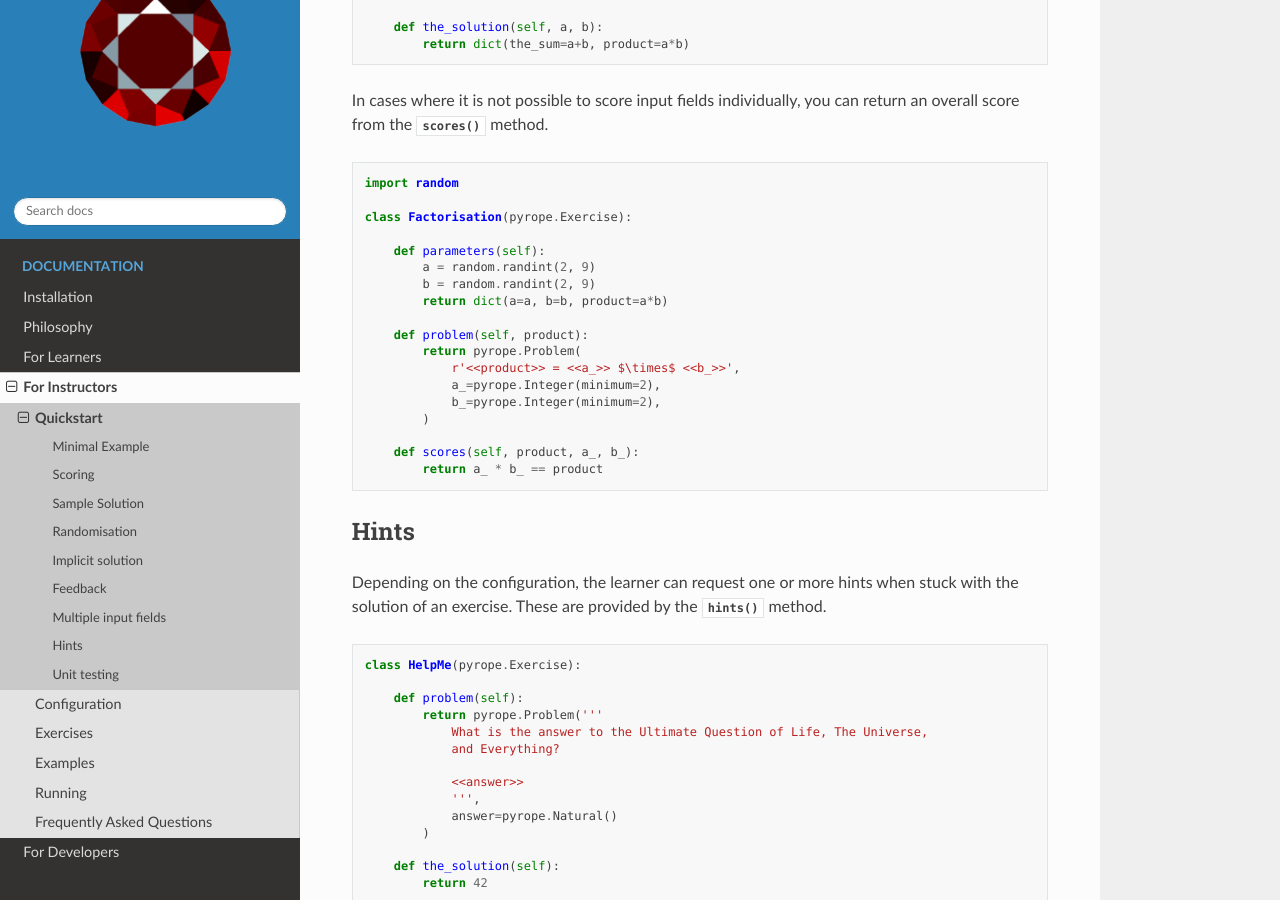
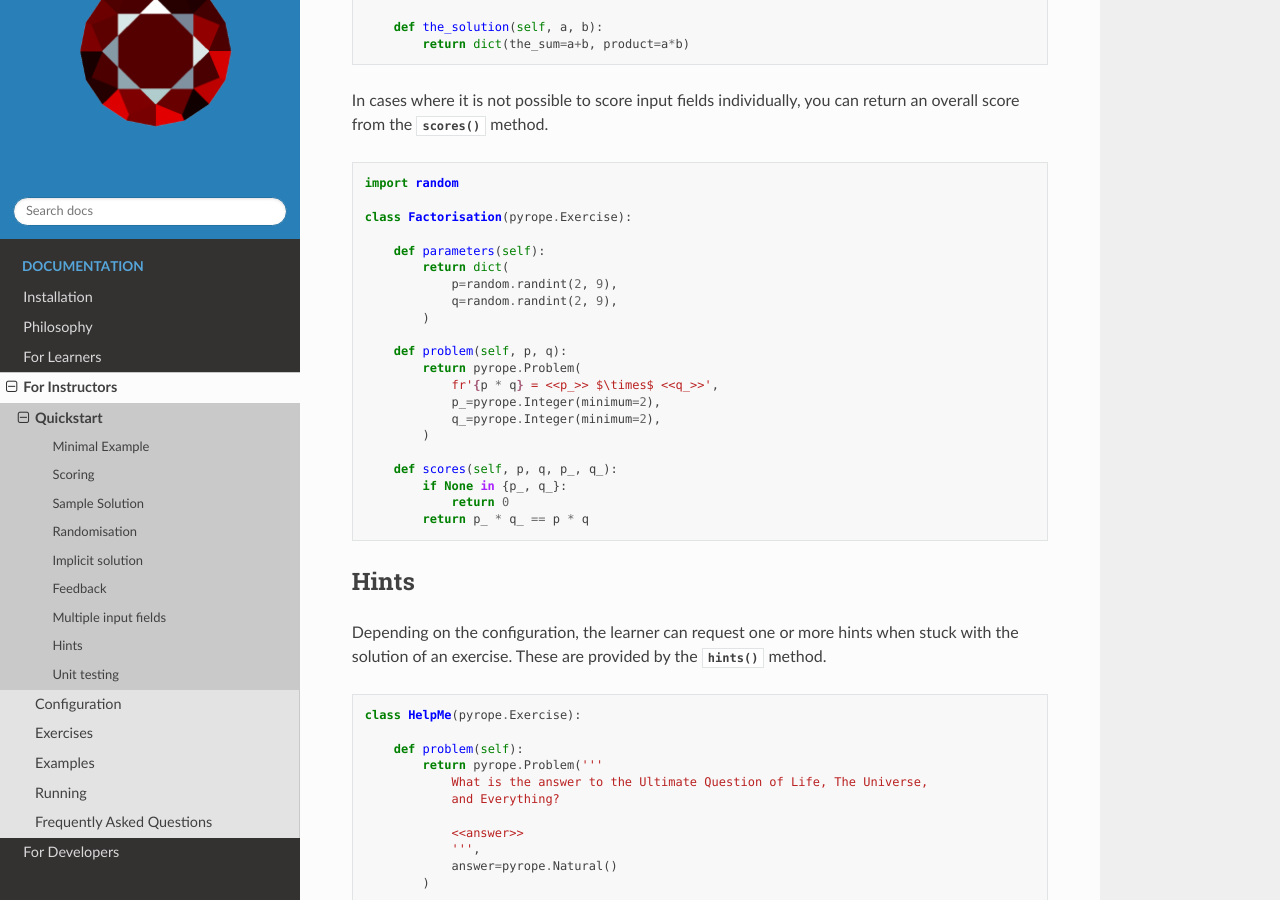
Before and after one commit to PyRope-E-Assessment/pyrope, a Sphinx documentation site: the page built from docs/quickstart.rst, in a window 1280 px wide and 900 px high, scrolled down 5304 px. Built offline with Sphinx 7.4.7 and the Read the Docs theme 3.1.0, drawn with Linux system fonts in a browser that asks for light colours.

Commit message:
DOCS: use Factorisation example from examples.py

```diff
--- a/docs/quickstart.rst
+++ b/docs/quickstart.rst
@@ -310,19 +310,22 @@ return an overall score from the :py:meth:`scores` method.
     class Factorisation(pyrope.Exercise):
 
         def parameters(self):
-            a = random.randint(2, 9)
-            b = random.randint(2, 9)
-            return dict(a=a, b=b, product=a*b)
-
-        def problem(self, product):
-            return pyrope.Problem(
-                r'<<product>> = <<a_>> $\times$ <<b_>>',
-                a_=pyrope.Integer(minimum=2),
-                b_=pyrope.Integer(minimum=2),
+            return dict(
+                p=random.randint(2, 9),
+                q=random.randint(2, 9),
             )
 
-        def scores(self, product, a_, b_):
-            return a_ * b_ == product
+        def problem(self, p, q):
+            return pyrope.Problem(
+                fr'{p * q} = <<p_>> $\times$ <<q_>>',
+                p_=pyrope.Integer(minimum=2),
+                q_=pyrope.Integer(minimum=2),
+            )
+
+        def scores(self, p, q, p_, q_):
+            if None in {p_, q_}:
+                return 0
+            return p_ * q_ == p * q
 
 
 Hints
```
